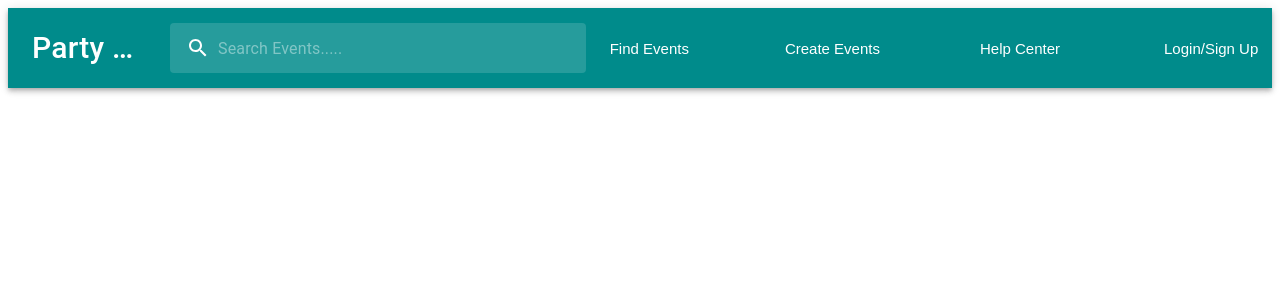
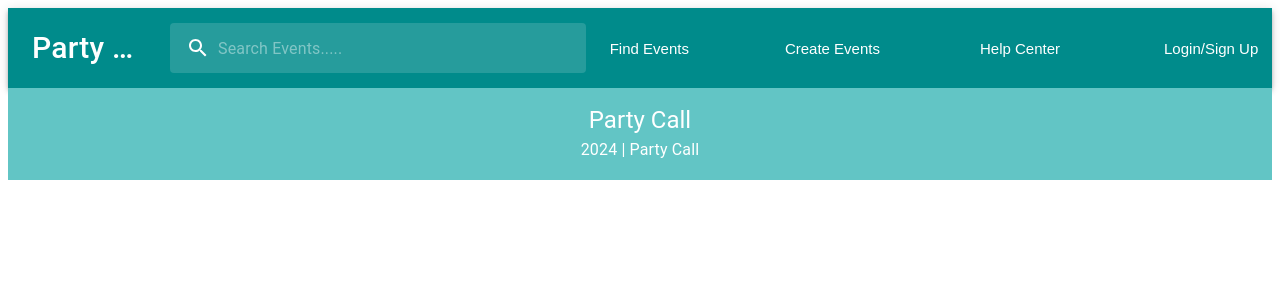
Before and after one commit to robhardial/party-call-front, a React (Vite) app in the folder party-call/: page / in a window 1280 px wide. Shown: the top 300 px of the page. Built offline with nearby package versions, Linux system fonts and the light colour scheme.

Commit message:
Created footer

```diff
--- a/party-call/src/App.tsx
+++ b/party-call/src/App.tsx
@@ -1,10 +1,12 @@
 import HeaderComponent from "./components/Header/HeaderComponent"
+import Footer from "./components/Footer/FooterComponent"
 
 function App() {
 
   return (
     <>
     <HeaderComponent/>
+    <Footer/>
     </>
   )
 }
--- /dev/null
+++ b/party-call/src/components/Footer/FooterComponent.tsx
@@ -0,0 +1,33 @@
+import React, { FC, ReactElement } from "react";
+import { Box, Container, Grid, Typography } from "@mui/material";
+
+export const Footer: FC = (): ReactElement => {
+  return (
+    <Box
+      sx={{
+        width: "100%",
+        height: "auto",
+        backgroundColor: "#62C5C5",
+        paddingTop: "1rem",
+        paddingBottom: "1rem",
+      }}
+    >
+      <Container maxWidth="lg">
+        <Grid container direction="column" alignItems="center">
+          <Grid item xs={12}>
+            <Typography color="white" variant="h5">
+              Party Call
+            </Typography>
+          </Grid>
+          <Grid item xs={12}>
+            <Typography color="white" variant="subtitle1">
+              {`${new Date().getFullYear()} | Party Call `}
+            </Typography>
+          </Grid>
+        </Grid>
+      </Container>
+    </Box>
+  );
+};
+
+export default Footer;
```
